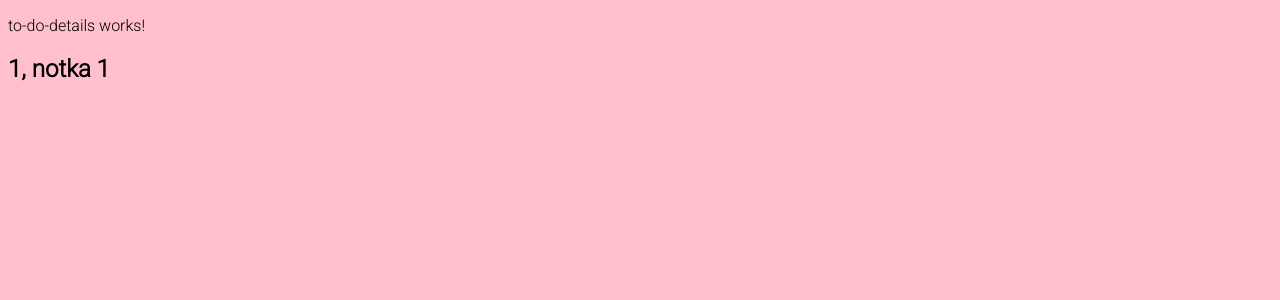
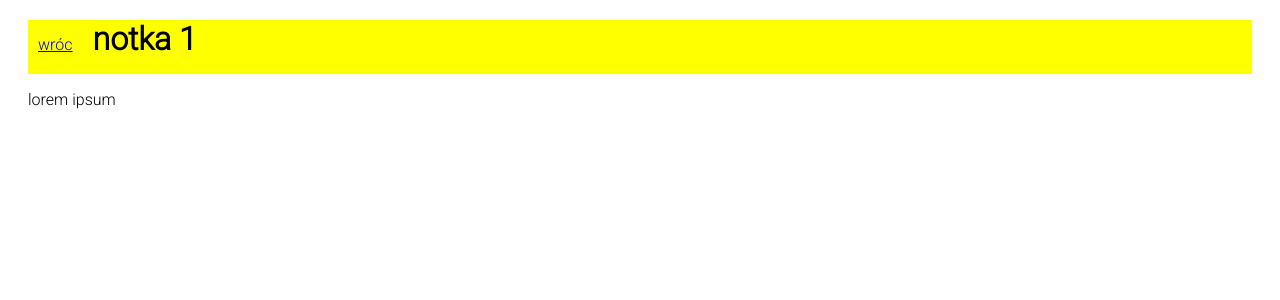
Before and after one commit to orelll/Angular, an Angular app: page /todo/1 in a window 1280 px wide. Shown: the top 300 px of the page. Built offline with nearby package versions, Linux system fonts and the light colour scheme.

Commit message:
koniec zajęć

```diff
--- a/src/app/to-do-details/to-do-details.component.css
+++ b/src/app/to-do-details/to-do-details.component.css
@@ -0,0 +1,29 @@
+.note_style {
+  margin: 15px;
+  border: 2px;
+  border-width: 2px;
+  border-radius: 5px;
+  border-color: #626262;
+}
+
+#top_header{
+    margin-top: 5px;
+    padding-bottom: 15px;
+    background-color: yellow;
+}
+
+#top_header > p, a {
+  display: inline-block;
+  margin: 5px 10px;
+}
+
+#top_header > p {
+    font-size: xx-large;
+    font-weight: bold;
+    display: inline;
+    margin: 5px 10px;
+  }
+
+  #note{
+      margin: 20px;
+  }
--- a/src/app/to-do-details/to-do-details.component.html
+++ b/src/app/to-do-details/to-do-details.component.html
@@ -1,2 +1,9 @@
-<p>to-do-details works!</p>
-<h2>{{todo.id}}, {{todo.name}}</h2>
+<div id="note">
+  <div id="top_header">
+    <a href="dashboard">wróc</a>
+    <p>{{todo.name}}</p>
+  </div>
+  <div id="note_content">
+    <p>{{todo.content}}</p>
+  </div>
+</div>
--- a/src/styles.css
+++ b/src/styles.css
@@ -3,6 +3,7 @@
 *{
     font-family: 'Roboto', sans-serif;
 }
+
 body{
-    background-color: pink;
+    background-color: #ffffff;
 }
```
